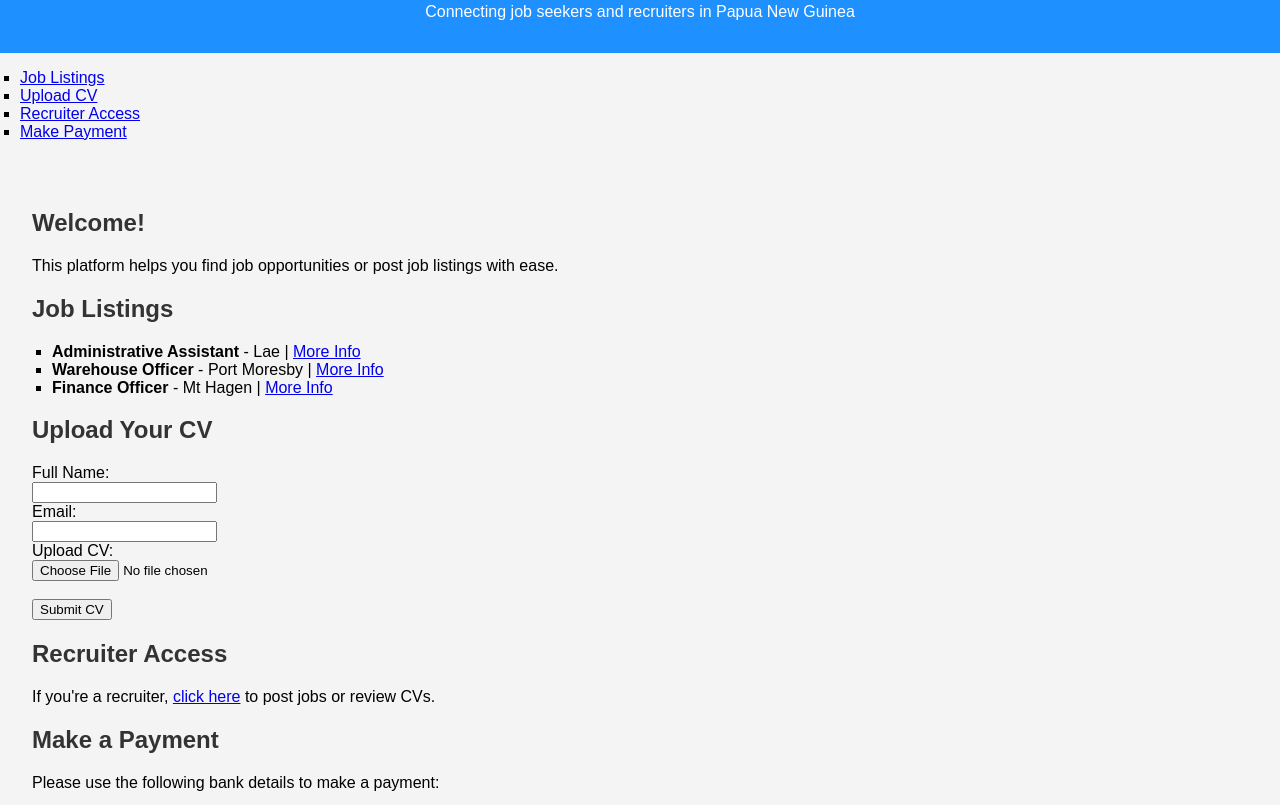
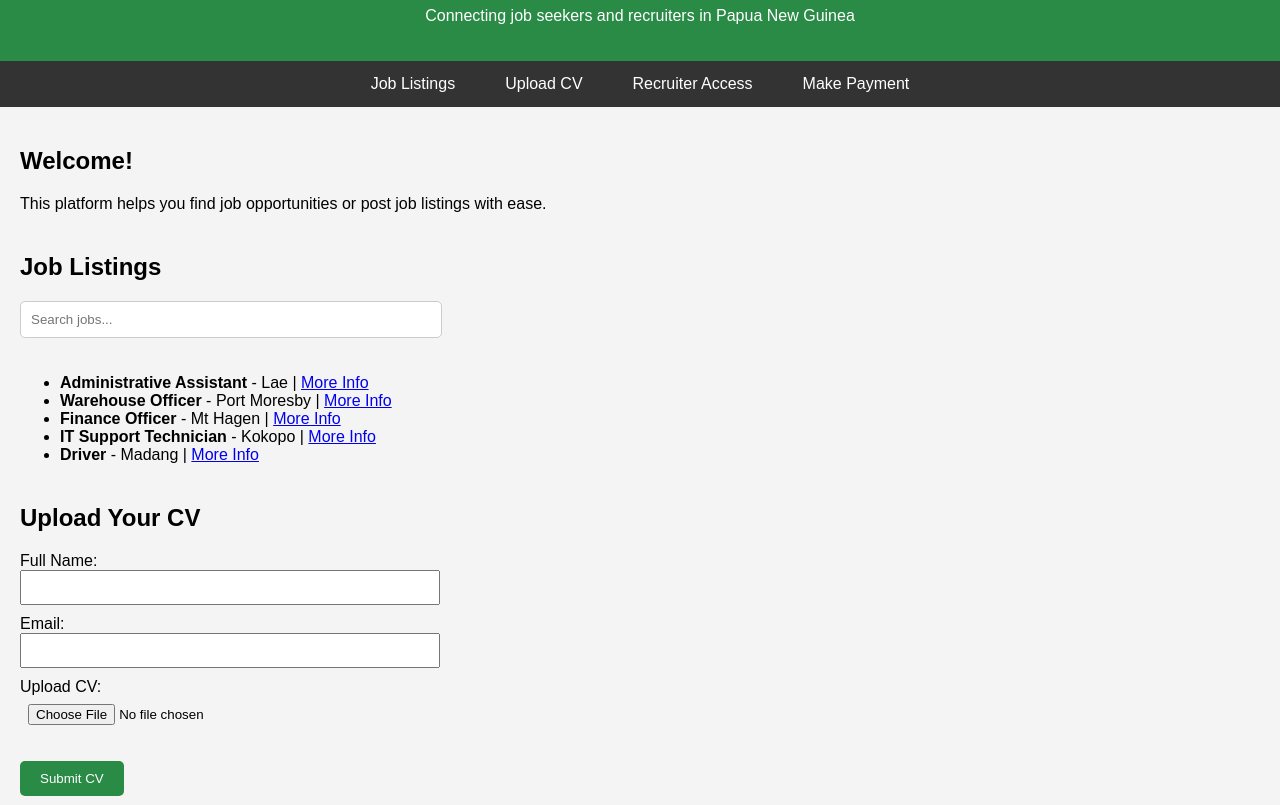
Before and after one commit to hiremepng/OSe, a plain HTML site: page index.html in a window 1280 px wide. Shown: the part 93-898 px from the top of the page. Drawn offline with Linux system fonts and the light colour scheme.

Commit message:
Add files via upload

```diff
--- a/index.html
+++ b/index.html
@@ -1,4 +1,5 @@
-<!DOCTYPE html><html lang="en">
+<!DOCTYPE html>
+<html lang="en">
 <head>
   <meta charset="UTF-8" />
   <meta name="viewport" content="width=device-width, initial-scale=1.0" />
@@ -9,37 +10,46 @@
   <header>
     <h1>HireMePNG</h1>
     <p>Connecting job seekers and recruiters in Papua New Guinea</p>
-  </header>  <nav>
+  </header>
+
+  <nav>
     <ul>
       <li><a href="#jobs">Job Listings</a></li>
       <li><a href="#upload">Upload CV</a></li>
       <li><a href="#recruiter">Recruiter Access</a></li>
       <li><a href="#payment">Make Payment</a></li>
     </ul>
-  </nav>  <main>
+  </nav>
+
+  <main>
     <section id="welcome">
       <h2>Welcome!</h2>
       <p>This platform helps you find job opportunities or post job listings with ease.</p>
-    </section><section id="jobs">
+    </section>
+
+    <section id="jobs">
       <h2>Job Listings</h2>
-  <ul>
+      <input type="text" id="jobSearch" placeholder="Search jobs..." onkeyup="filterJobs()" />
+      <ul id="jobList">
         <li><strong>Administrative Assistant</strong> - Lae | <a href="#">More Info</a></li>
         <li><strong>Warehouse Officer</strong> - Port Moresby | <a href="#">More Info</a></li>
         <li><strong>Finance Officer</strong> - Mt Hagen | <a href="#">More Info</a></li>
+        <li><strong>IT Support Technician</strong> - Kokopo | <a href="#">More Info</a></li>
+        <li><strong>Driver</strong> - Madang | <a href="#">More Info</a></li>
       </ul>
     </section>
 
     <section id="upload">
       <h2>Upload Your CV</h2>
       <form name="cv-upload" method="POST" data-netlify="true">
-    <label for="name">Full Name:</label><br>
-    <input type="text" id="name" name="name" required><br>
+        <label for="name">Full Name:</label><br />
+        <input type="text" id="name" name="name" required /><br />
 
-    <label for="email">Email:</label><br>
-    <input type="email" id="email" name="email" required><br>
+        <label for="email">Email:</label><br />
+        <input type="email" id="email" name="email" required /><br />
 
-    <label for="cv">Upload CV:</label><br>
-    <input type="file" id="cv" name="cv" accept=".pdf,.doc,.docx" required><br><br>
+        <label for="cv">Upload CV:</label><br />
+        <input type="file" id="cv" name="cv" accept=".pdf,.doc,.docx" required /><br /><br />
 
         <button type="submit">Submit CV</button>
       </form>
@@ -47,7 +57,7 @@
 
     <section id="recruiter">
       <h2>Recruiter Access</h2>
-  <p>If you're a recruiter, <a href="#">click here</a> to post jobs or review CVs.</p>
+      <p>If you're a recruiter, <a href="#">click here</a> to post jobs or review CVs. Contact site admin for access.</p>
     </section>
 
     <section id="payment">
@@ -61,9 +71,24 @@
       </ul>
       <p>Payments can be made via internet banking, mobile banking, or direct deposit at any BSP branch in PNG.</p>
     </section>
+  </main>
 
-  </main>  <footer>
+  <footer>
     <p>&copy; 2025 HireMePNG. All rights reserved.</p>
   </footer>
+
+  <script>
+    function filterJobs() {
+      const input = document.getElementById('jobSearch');
+      const filter = input.value.toLowerCase();
+      const ul = document.getElementById('jobList');
+      const li = ul.getElementsByTagName('li');
+
+      for (let i = 0; i < li.length; i++) {
+        const txtValue = li[i].textContent || li[i].innerText;
+        li[i].style.display = txtValue.toLowerCase().includes(filter) ? "" : "none";
+      }
+    }
+  </script>
 </body>
 </html>
--- a/style.css
+++ b/style.css
@@ -2,33 +2,72 @@ body {
   font-family: Arial, sans-serif;
   margin: 0;
   padding: 0;
-  background-color: #f4f4f4;
+  background: #f4f4f4;
 }
 
 header {
-  background-color: #1e90ff;
-  color: white;
-  padding: 1em;
+  background: #2a8b47;
+  color: #fff;
+  padding: 20px;
   text-align: center;
 }
 
-main {
-  padding: 2em;
+nav ul {
+  list-style: none;
+  padding: 0;
+  display: flex;
+  justify-content: center;
+  background: #333;
+  margin: 0;
 }
 
-h2 {
-  color: #333;
+nav ul li {
+  margin: 0 15px;
 }
 
-ul {
-  list-style-type: square;
-  padding-left: 20px;
+nav ul li a {
+  color: #fff;
+  text-decoration: none;
+  display: block;
+  padding: 14px 10px;
+}
+
+main {
+  padding: 20px;
+}
+
+section {
+  margin-bottom: 40px;
+}
+
+input[type="text"], input[type="email"], input[type="file"] {
+  width: 100%;
+  max-width: 400px;
+  padding: 8px;
+  margin-bottom: 10px;
+}
+
+button {
+  background: #2a8b47;
+  color: white;
+  padding: 10px 20px;
+  border: none;
+  cursor: pointer;
+  border-radius: 5px;
 }
 
 footer {
-  background-color: #1e90ff;
+  text-align: center;
+  padding: 10px;
+  background: #222;
   color: white;
-  text-align: center;
-  padding: 1em;
-  margin-top: 2em;
 }
+
+#jobSearch {
+  padding: 10px;
+  width: 100%;
+  max-width: 400px;
+  margin-bottom: 20px;
+  border: 1px solid #ccc;
+  border-radius: 5px;
+}
```
Lines whose indentation alone changed are shown as unchanged.
